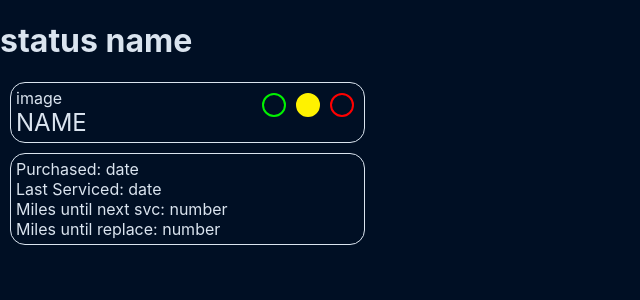
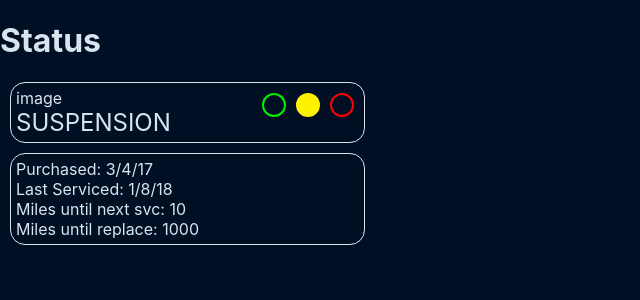
Before and after one commit to mrected/bikeTracker, a React (Create React App) app in the folder bike_tracker/: page /status in a window 1280 px wide. Shown: the top 300 px of the page, without its empty margins (0-640 px from the left). Built offline with nearby package versions, Linux system fonts and the light colour scheme.

Commit message:
details now passed to status component via props

```diff
--- a/bike_tracker/src/components/App.js
+++ b/bike_tracker/src/components/App.js
@@ -19,13 +19,13 @@ class App extends Component {
     this.setState({
       status: statusData
     })
-
   }
 
 
   _statusButton = (e) => {
     e.preventDefault()
     console.log(e.target.textContent)
+    // populate the
   }
 
 
@@ -38,7 +38,7 @@ class App extends Component {
               statusNames = {this.state.status.map(item => item.name)}
               _statusButton = {this._statusButton}
           />} />
-          <Route path="/status" component={(props) => <Status {...props} />} />
+          <Route path="/status" component={(props) => <Status details={{...this.state.status[2]}}/>} />
         </Switch>
       </Router>
     )
--- a/bike_tracker/src/components/Status.js
+++ b/bike_tracker/src/components/Status.js
@@ -2,11 +2,16 @@ import React, { Component } from 'react';
 
 class Status extends Component {
 
+    componentDidMount(){
+
+    }
 
     render() {
+
+        const {condition, difficulty, id, lastService, milesUntilReplace, milesUntilService, name, purchased, time, tools} = this.props.details
         return (
             <div className="app">
-                <h1>status name</h1>
+                <h1>Status</h1>
                 <section className="module">
                     {/*
 
@@ -15,7 +20,7 @@ class Status extends Component {
                     "milesUntilReplace": "1000" */}
                     <div>
                         <p>image</p>
-                        <h2 className="module-title">name</h2>
+                        <h2 className="module-title">{name}</h2>
                     </div>
                     <div>
                         <div className="status-bar">
@@ -27,10 +32,10 @@ class Status extends Component {
                 </section>
                 <section className="module">
                     <div>
-                        <p className="module-text">Purchased: date</p>
-                        <p className="module-text">Last Serviced: date</p>
-                        <p className="module-text">Miles until next svc: number</p>
-                        <p className="module-text">Miles until replace: number</p>
+                        <p className="module-text">Purchased: {purchased}</p>
+                        <p className="module-text">Last Serviced: {lastService}</p>
+                        <p className="module-text">Miles until next svc: {milesUntilService}</p>
+                        <p className="module-text">Miles until replace: {milesUntilReplace}</p>
                     </div>
                 </section>
             </div>
```
